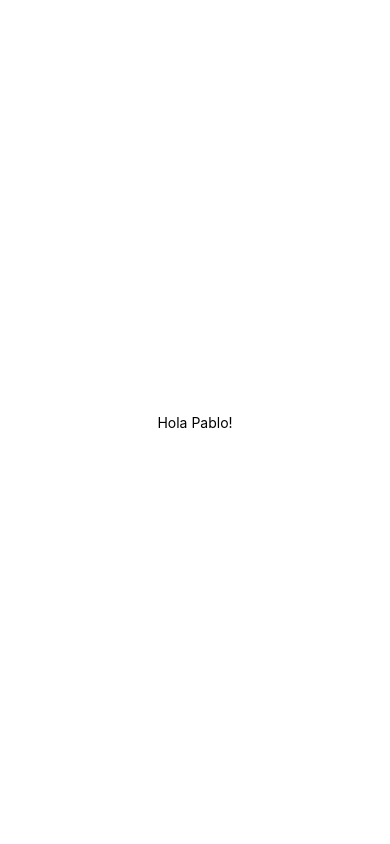
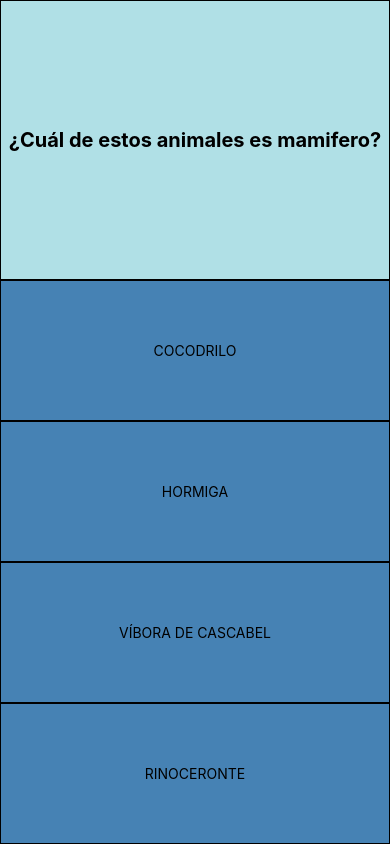
Before and after one commit to psoldier/gipsol, a React Native app: screen / in a window 390 px wide. Built offline with nearby package versions, Linux system fonts and the light colour scheme.

Commit message:
Main Trivia page

```diff
--- a/App.js
+++ b/App.js
@@ -1,11 +1,32 @@
-import React from 'react';
-import { StyleSheet, Text, View } from 'react-native';
+import React, { Component } from 'react';
+import { Alert, AppRegistry, Button, StyleSheet, Text, TouchableHighlight, View } from 'react-native';
 
-export default class App extends React.Component {
+export default class FlexDimensionsBasics extends Component {
+  _onPressButton(val){
+    Alert.alert("Seleccionaste la opcion " + val)
+  }
+
   render() {
     return (
       <View style={styles.container}>
-        <Text>Hola Pablo!</Text>
+        <View style={styles.questionContainer}>
+
+          <Text style={styles.titleText}>
+            ¿Cuál de estos animales es mamifero?
+          </Text>
+        </View>
+        <TouchableHighlight style={styles.answerdContainer} onPress={()=>this._onPressButton('COCODRILO')} underlayColor="slateblue">
+          <Text>COCODRILO</Text>
+        </TouchableHighlight>
+        <TouchableHighlight style={styles.answerdContainer} onPress={()=>this._onPressButton('HORMIGA')} underlayColor="slateblue">
+          <Text>HORMIGA</Text>
+        </TouchableHighlight>
+        <TouchableHighlight style={styles.answerdContainer} onPress={()=>this._onPressButton('VÍBORA DE CASCABEL')} underlayColor="slateblue">
+          <Text>VÍBORA DE CASCABEL</Text>
+        </TouchableHighlight>
+        <TouchableHighlight style={styles.answerdContainer} onPress={()=>this._onPressButton('RINOCERONTE')} underlayColor="slateblue">
+          <Text>RINOCERONTE</Text>
+        </TouchableHighlight>
       </View>
     );
   }
@@ -14,8 +35,23 @@ export default class App extends React.Component {
 const styles = StyleSheet.create({
   container: {
     flex: 1,
-    backgroundColor: '#fff',
+  },
+  questionContainer: {
+    flex: 2,
+    justifyContent: 'center',
     alignItems: 'center',
+    backgroundColor: 'powderblue',
+    borderWidth: 1,
+  },
+  answerdContainer: {
+    flex: 1,
     justifyContent: 'center',
+    alignItems: 'center',
+    backgroundColor: 'steelblue',
+    borderWidth: 1,
+  },
+  titleText: {
+    fontSize: 20,
+    fontWeight: 'bold',
   },
 });
--- a/package.json
+++ b/package.json
@@ -3,8 +3,8 @@
   "version": "0.1.0",
   "private": true,
   "devDependencies": {
+    "jest-expo": "~1.0.1",
     "react-native-scripts": "0.0.31",
-    "jest-expo": "~1.0.1",
     "react-test-renderer": "16.0.0-alpha.6"
   },
   "main": "./node_modules/react-native-scripts/build/bin/crna-entry.js",
@@ -21,6 +21,8 @@
   "dependencies": {
     "expo": "^17.0.0",
     "react": "16.0.0-alpha.6",
-    "react-native": "^0.44.0"
+    "react-native": "^0.44.0",
+    "react-native-progress-bar": "^0.1.2",
+    "react-native-router-flux": "^3.38.0"
   }
 }
```
Also changed, not shown: 2 other files (tests, documents, lock files or other folders).
